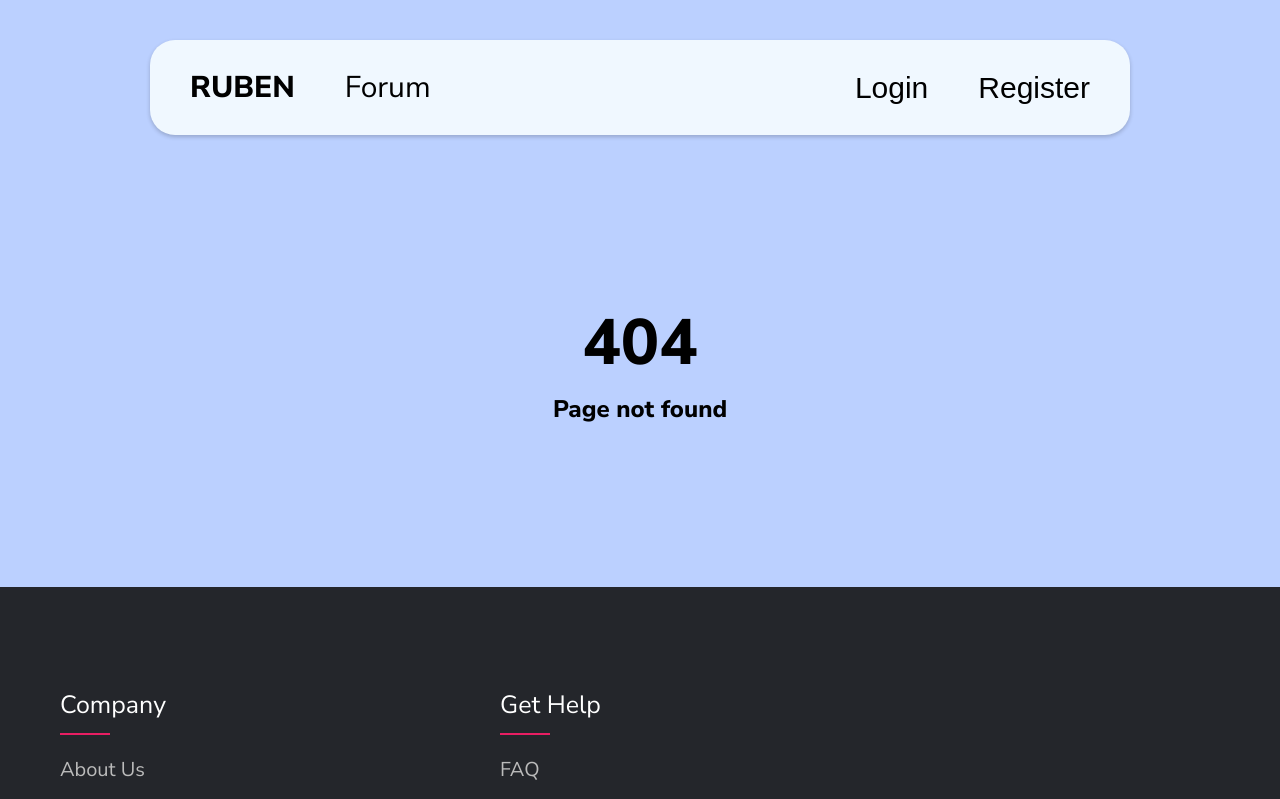
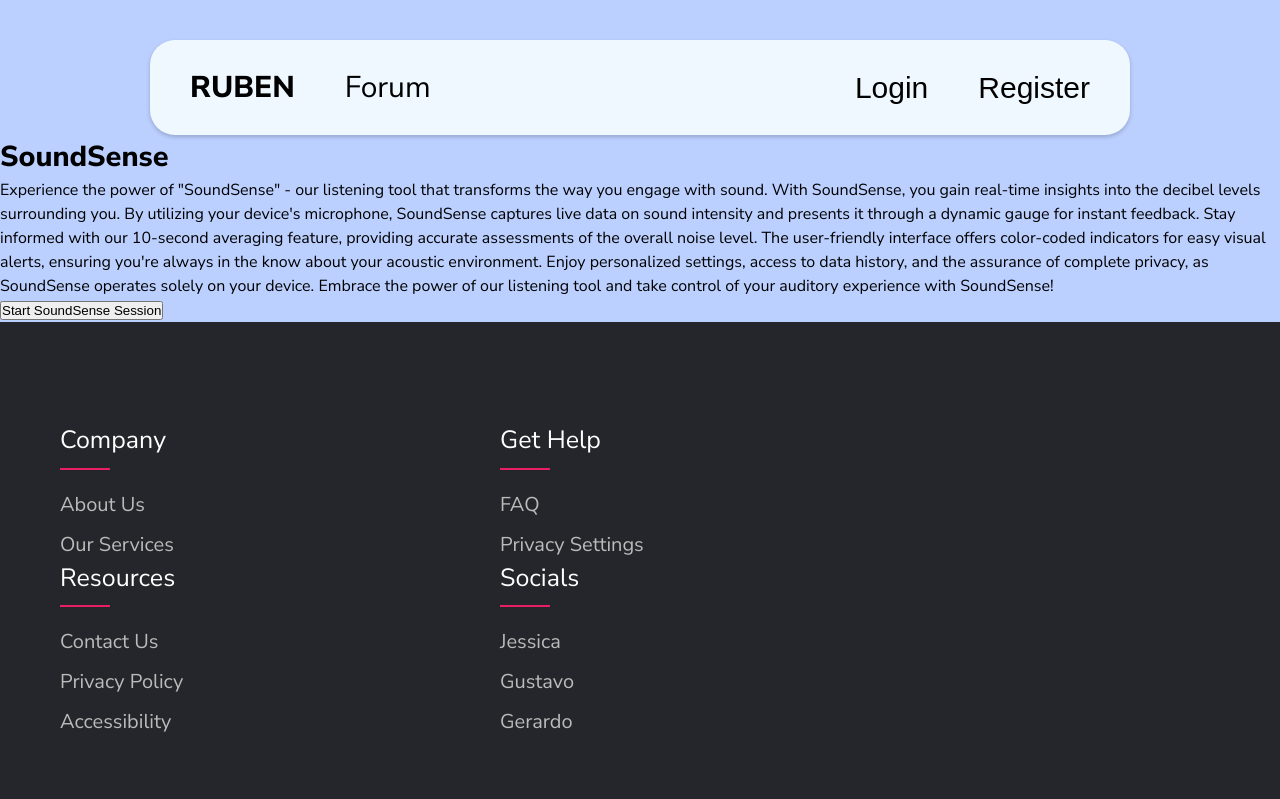
Before and after one commit to HearingHealthApp/Ruben, a React (Vite) app in the folder ear-health-project-ui/: page /listener in a window 1280 px wide. Before the commit this address had no page. Shown: the top 799 px of the page. Built offline with nearby package versions, Linux system fonts and the light colour scheme; a web font is replaced by a local one.

Commit message:
boiler plate for the listener tool

```diff
--- a/ear-health-project-ui/src/components/App/App.jsx
+++ b/ear-health-project-ui/src/components/App/App.jsx
@@ -13,6 +13,7 @@ import ForumPost from "../ForumPost/ForumPost"
 import Profile from "../Profile/Profile";
 import NotFound from "../NotFound/NotFound";
 import NotificationView from "../NotificationView/NotificationView";
+import Listener from "../Listener/Listener";
 
 
 function App() {
@@ -116,6 +117,8 @@ function App() {
 
             <Route path = "/notifications" element = {<NotificationView user = {user} isLoggedIn = {isLoggedIn}/>}/>
 
+            <Route path = "/listener" element = {<Listener/>}/>
+
             <Route path = "*" element = {<NotFound/>}/>
 
           </Routes>
--- a/ear-health-project-ui/src/components/Listener/Listener.jsx
+++ b/ear-health-project-ui/src/components/Listener/Listener.jsx
@@ -1,9 +1,28 @@
-import React from 'react'
+import React, { useState } from "react";
 
 const Listener = () => {
   return (
-    <div>Listener</div>
-  )
-}
+    <div>
+        <h1>SoundSense</h1>
+      <p>
+        Experience the power of "SoundSense" - our listening tool that
+        transforms the way you engage with sound. With SoundSense, you gain
+        real-time insights into the decibel levels surrounding you. By utilizing
+        your device's microphone, SoundSense captures live data on sound
+        intensity and presents it through a dynamic gauge for instant feedback.
+        Stay informed with our 10-second averaging feature, providing accurate
+        assessments of the overall noise level. The user-friendly interface
+        offers color-coded indicators for easy visual alerts, ensuring you're
+        always in the know about your acoustic environment. Enjoy personalized
+        settings, access to data history, and the assurance of complete privacy,
+        as SoundSense operates solely on your device. Embrace the power of our
+        listening tool and take control of your auditory experience with
+        SoundSense!
+      </p>
 
-export default Listener
+      <button>Start SoundSense Session</button>
+    </div>
+  );
+};
+
+export default Listener;
```
